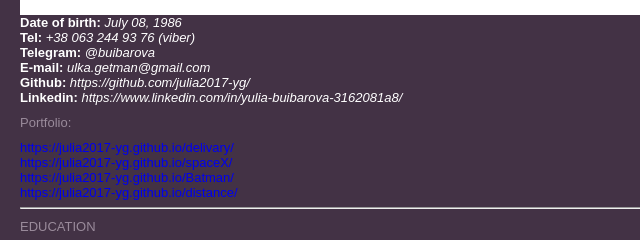
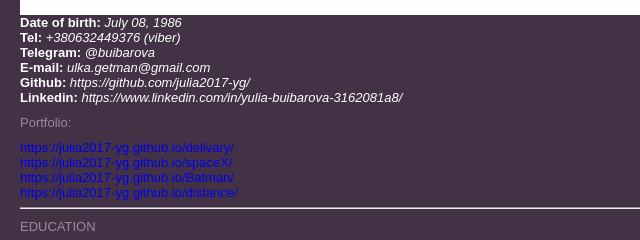
Before and after one commit to julia2017-yg/rsschool-cv_, a plain HTML site: page index.html in a window 1280 px wide. Shown: the top 240 px of the page, 0-640 px from the left. Drawn offline with Linux system fonts and the light colour scheme.

Commit message:
fix: delete space

```diff
--- a/index.html
+++ b/index.html
@@ -13,9 +13,6 @@
     <header>
         <div class="container">
             <div class="header-inner">
-                <!-- <div class="header-item">
-                    <img class="header-avatar" src="./images/selfi.jpg" alt="avatar">
-                </div> -->
                 <div class="header-item">
                     <p class="header-title">Yulia Buibarova
                         <span class="header-text">Frontend Developer</span>
@@ -29,7 +26,7 @@
     </main>
     <div class="container">
         <b>Date of birth:</b> <em>July 08, 1986</em><br>
-        <b>Tel:</b> <em>+38 063 244 93 76 (viber)</em><br>
+        <b>Tel:</b> <em>+380632449376 (viber)</em><br>
         <b>Telegram:</b> <em>@buibarova</em><br>
         <b>E-mail:</b> <em>ulka.getman@gmail.com</em><br>
         <b>Github:</b> <em>https://github.com/julia2017-yg/</em><br>
```
